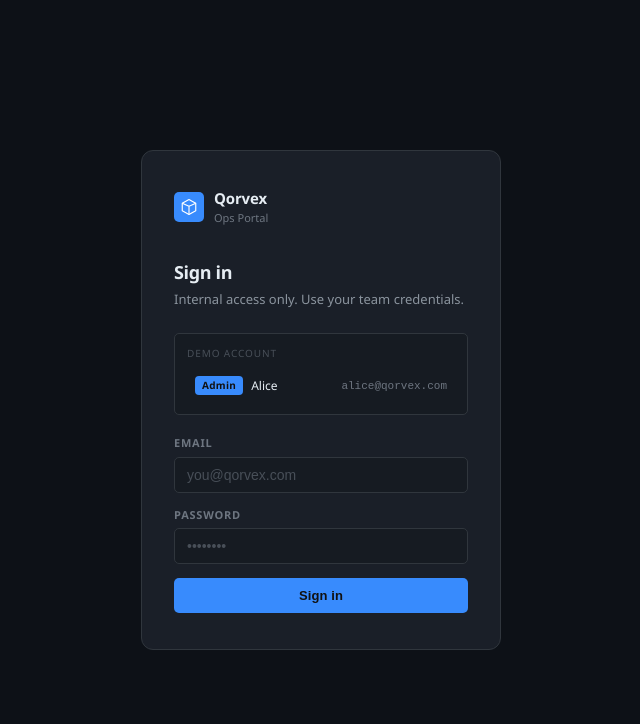
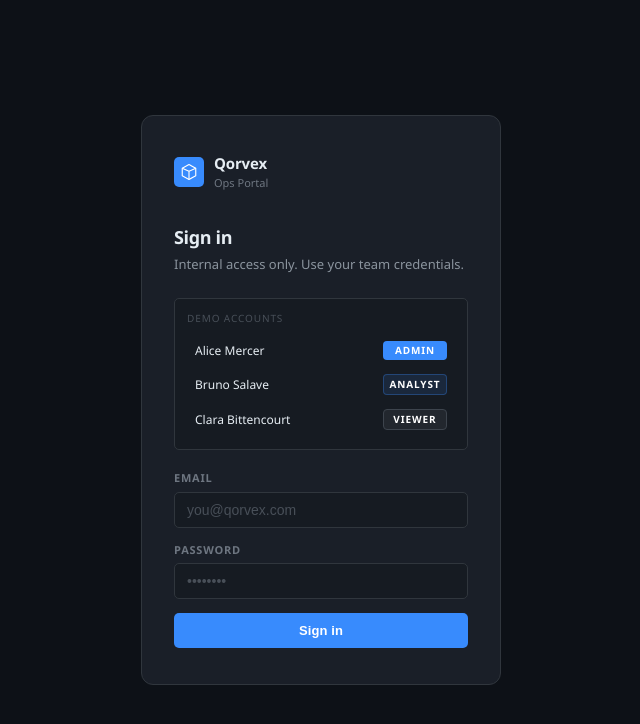
Before and after one commit to yasminsuellen/qorvex-ops-portal, a website: page client/login.html in a window 1280 px wide. Shown: the whole page, without its empty margins (319-959 px from the left). Drawn offline with Linux system fonts and the light colour scheme.

Commit message:
feat: add all demo accounts to login page and polish UI

```diff
--- a/client/globals.css
+++ b/client/globals.css
@@ -192,7 +192,7 @@ html, body {
 .btn-login {
   width: 100%;
   background: var(--accent);
-  color: #111;
+  color: #fff;
   border: none;
   border-radius: var(--radius);
   padding: 10px;
@@ -210,14 +210,19 @@ html, body {
 .rpill {
   font-size: 10px;
   font-weight: 600;
-  padding: 2px 7px;
+  padding: 2px 0;
   border-radius: 4px;
-  letter-spacing: .03em;
+  text-transform: uppercase;
+  letter-spacing: .09em;
+  width: 64px;
+  text-align: center;
+  display: inline-block;
+  flex-shrink: 0;
 }
 
-.rpill-admin   { background: var(--accent); color: #111; }
-.rpill-analyst { background: var(--accent-bg); color: var(--accent); border: 1px solid var(--accent-bd); }
-.rpill-viewer  { background: var(--surface3); color: var(--cement); border: 1px solid var(--border2); }
+.rpill-admin   { background: var(--accent); color: #fff; }
+.rpill-analyst { background: var(--accent-bg); color: #fff; border: 1px solid var(--accent-bd); }
+.rpill-viewer  { background: var(--surface3); color: #fff; border: 1px solid var(--border2); }
 
 /* ── APP SHELL ── */
 
--- a/client/login.html
+++ b/client/login.html
@@ -27,13 +27,18 @@
     <p>Internal access only. Use your team credentials.</p>
 
     <div class="demo-block">
-      <div class="demo-block-label">Demo account</div>
-      <div class="demo-row" id="demo-fill">
-        <div class="demo-row-left">
-          <span class="rpill rpill-admin">Admin</span>
-          <span class="demo-row-name">Alice</span>
-        </div>
-        <span class="demo-row-cred">alice@qorvex.com</span>
+      <div class="demo-block-label">Demo accounts</div>
+      <div class="demo-row" id="demo-fill-alice">
+        <span class="demo-row-name">Alice Mercer</span>
+        <span class="rpill rpill-admin">Admin</span>
+      </div>
+      <div class="demo-row" id="demo-fill-bruno">
+        <span class="demo-row-name">Bruno Salave</span>
+        <span class="rpill rpill-analyst">Analyst</span>
+      </div>
+      <div class="demo-row" id="demo-fill-clara">
+        <span class="demo-row-name">Clara Bittencourt</span>
+        <span class="rpill rpill-viewer">Viewer</span>
       </div>
     </div>
 
@@ -60,9 +65,19 @@
     window.location.href = "dashboard.html";
   }
 
-  document.getElementById("demo-fill").addEventListener("click", () => {
+  document.getElementById("demo-fill-alice").addEventListener("click", () => {
     document.getElementById("email").value = "alice@qorvex.com";
     document.getElementById("password").value = "admin123";
+  });
+
+  document.getElementById("demo-fill-bruno").addEventListener("click", () => {
+    document.getElementById("email").value = "bruno@qorvex.com";
+    document.getElementById("password").value = "analyst123";
+  });
+
+  document.getElementById("demo-fill-clara").addEventListener("click", () => {
+    document.getElementById("email").value = "clara@qorvex.com";
+    document.getElementById("password").value = "viewer123";
   });
 
   document.getElementById("password").addEventListener("keydown", e => {
```
